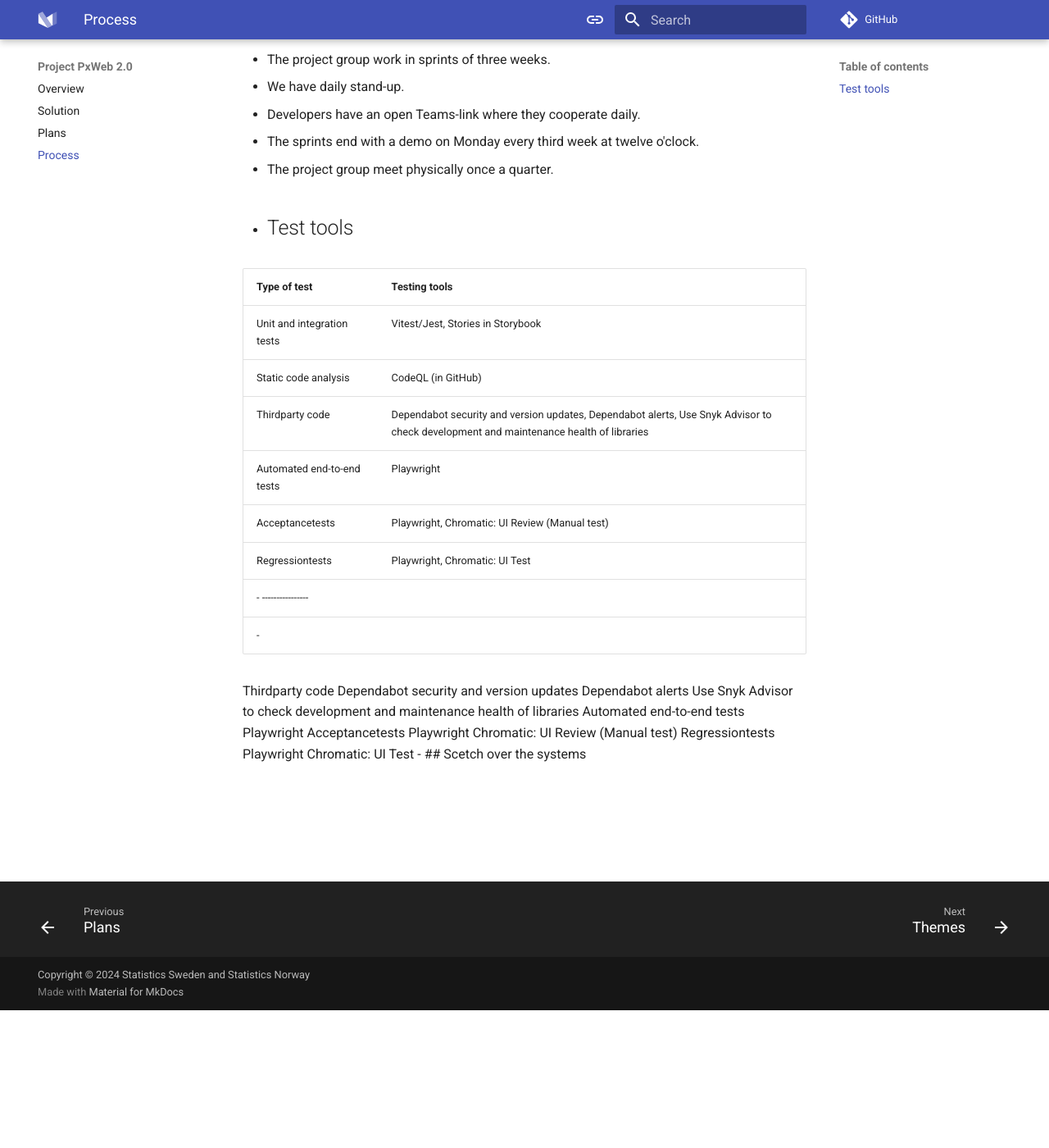
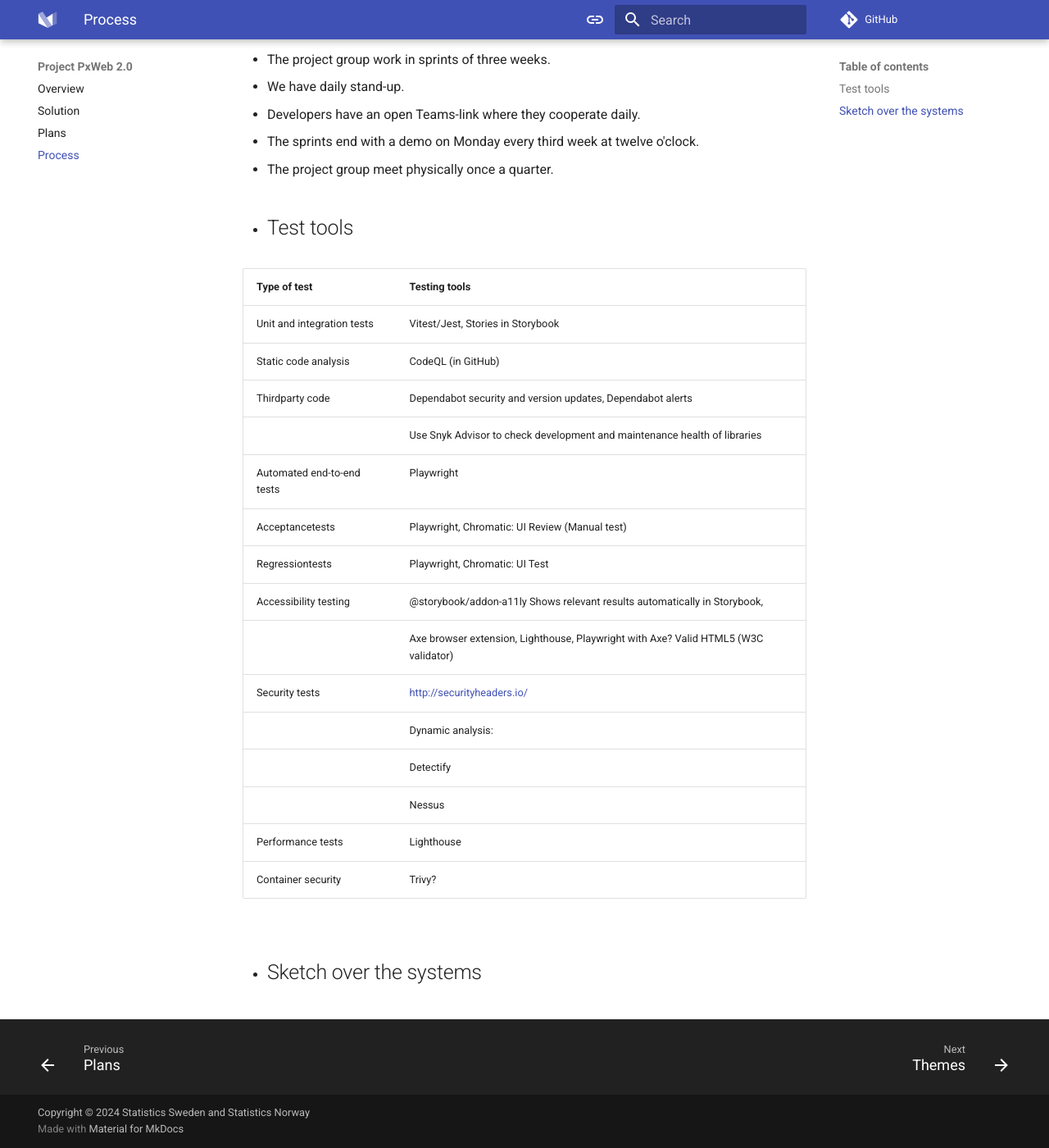
Before and after one commit to PxTools/PxWeb2, an MkDocs documentation site: the page built from docs/project/process.md, in a window 1280 px wide and 1400 px high, scrolled down 168 px. Shown: the whole window at 82% size. Built offline with MkDocs 1.6.1 and Material for MkDocs 9.7.7, drawn with Linux system fonts in a browser that asks for light colours; comment, search, counter and statistics services are not loaded.

Commit message:
Update process.md

```diff
--- a/docs/project/process.md
+++ b/docs/project/process.md
@@ -10,25 +10,20 @@
 | --- | ----------- |
 |Unit and integration tests | Vitest/Jest, Stories in Storybook|
 |Static code analysis | CodeQL (in GitHub) |
-| Thirdparty code | Dependabot security and version updates, Dependabot alerts, Use Snyk Advisor to check development and maintenance health of libraries |
+| Thirdparty code | Dependabot security and version updates, Dependabot alerts |
+|  | Use Snyk Advisor to check development and maintenance health of libraries |
 | Automated end-to-end tests | Playwright |
 | Acceptancetests | Playwright, Chromatic: UI Review (Manual test) |
 | Regressiontests  | Playwright, Chromatic: UI Test |
-- ----------------
--
+| Accessibility testing |  @storybook/addon-a11ly Shows relevant results automatically in Storybook,  |
+|  | Axe browser extension, Lighthouse, Playwright with Axe? Valid HTML5 (W3C validator) |
+| Security tests | [http://securityheaders.io/](http://securityheaders.io/)|
+| |Dynamic analysis:  |
+| |Detectify |
+| |Nessus  |
+| Performance tests | Lighthouse |
+| Container security | Trivy? |
 
 
 
-Thirdparty code Dependabot security and version
-updates
-Dependabot alerts
-Use Snyk Advisor to check
-development and maintenance
-health of libraries
-Automated end-to-end tests Playwright
-Acceptancetests Playwright
-Chromatic: UI Review (Manual
-test)
-Regressiontests Playwright
-Chromatic: UI Test
-- ## Scetch over the systems
+- ## Sketch over the systems
```
